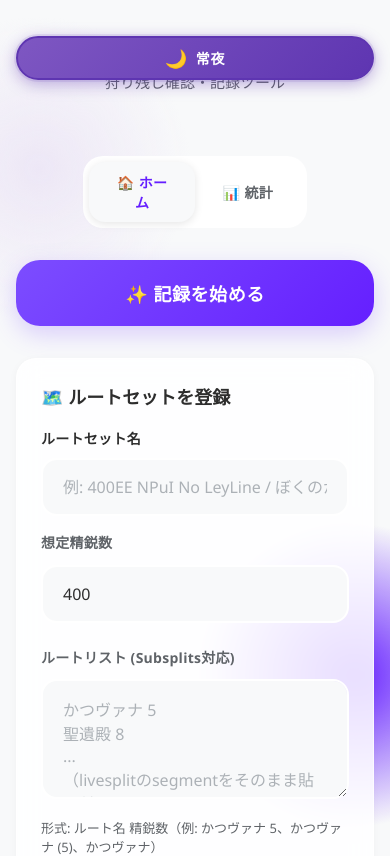
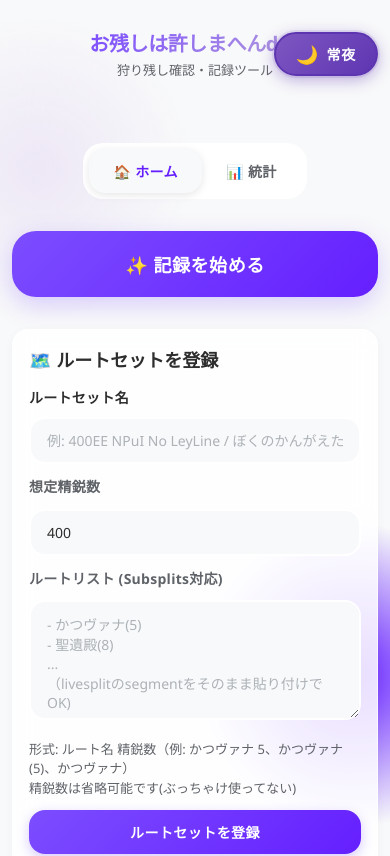
Before and after one commit to semaruebi/onokoshi, a React (Vite) app: page / in a window 390 px wide. Shown: the top 856 px of the page. Built offline with nearby package versions, Linux system fonts and the light colour scheme; a web font is replaced by a local one.

Commit message:
feat: Add Run Editor component with route management, interactive elements, and completion feedback.

```diff
--- a/src/App.tsx
+++ b/src/App.tsx
@@ -260,7 +260,7 @@ function App() {
           <div style={{ marginBottom: '32px', textAlign: 'center' }}>
             <button
               onClick={handleCreateNewRun}
-              className="primary-button"
+              className="primary-button full-width-mobile"
               style={{
                 width: '100%',
                 maxWidth: '400px',
--- a/src/components/RouteForm.tsx
+++ b/src/components/RouteForm.tsx
@@ -45,17 +45,18 @@ export const RouteForm = ({ onRouteAdded }: RouteFormProps) => {
       <form onSubmit={handleSubmit}>
         <div className="input-field-container" style={{ marginBottom: '16px' }}>
           <label style={{ display: 'block', marginBottom: '8px', fontWeight: 600, color: '#555' }}>
-          ルートリスト (Subsplits対応)
+            ルートリスト (Subsplits対応)
           </label>
           <textarea
             value={routeText}
             onChange={(e) => setRouteText(e.target.value)}
-            placeholder="かつヴァナ 5&#10;聖遺殿 8&#10;...&#10;（livesplitのsegmentをそのまま貼り付けでOK)"
+            placeholder="- かつヴァナ(5)&#10;- 聖遺殿(8)&#10;...&#10;（livesplitのsegmentをそのまま貼り付けでOK)"
             style={{ width: '100%', minHeight: '150px' }}
             className="input-interactive"
           />
           <div style={{ marginTop: '8px', fontSize: '14px', color: '#666' }}>
             形式: ルート名 精鋭数（例: かつヴァナ(5)）
+            精鋭数は省略可能です(ぶっちゃけ使ってない)
           </div>
         </div>
         <button
--- a/src/components/RouteSetForm.tsx
+++ b/src/components/RouteSetForm.tsx
@@ -93,13 +93,13 @@ export const RouteSetForm = ({ onRouteSetAdded }: RouteSetFormProps) => {
           <textarea
             value={routeText}
             onChange={(e) => setRouteText(e.target.value)}
-            placeholder="かつヴァナ 5&#10;聖遺殿 8&#10;...&#10;（livesplitのsegmentをそのまま貼り付けでOK)"
+            placeholder="- かつヴァナ(5)&#10;- 聖遺殿(8)&#10;...&#10;（livesplitのsegmentをそのまま貼り付けでOK)"
             style={{ minHeight: '120px' }}
             className="input-interactive"
           />
           <div style={{ marginTop: '12px', fontSize: '13px', color: 'var(--text-200)', lineHeight: '1.5' }}>
             形式: ルート名 精鋭数（例: かつヴァナ 5、かつヴァナ (5)、かつヴァナ）<br />
-            精鋭数は省略可能です
+            精鋭数は省略可能です(ぶっちゃけ使ってない)
           </div>
         </div>
         <button
--- a/src/components/RouteSetSelector.tsx
+++ b/src/components/RouteSetSelector.tsx
@@ -163,16 +163,28 @@ export const RouteSetSelector = ({ routeSets, onSelect, onCancel, onRouteSetDele
 
   return (
     <div style={{ maxWidth: '900px', margin: '0 auto' }}>
-      <div style={{ display: 'flex', justifyContent: 'space-between', alignItems: 'center', marginBottom: '32px' }}>
-        <div>
-          <h2 style={{ color: 'var(--text-100)', fontSize: '24px', fontWeight: '800', marginBottom: '4px' }}>
+      <div style={{ display: 'flex', justifyContent: 'space-between', alignItems: 'center', marginBottom: '24px' }}>
+        <div style={{ minWidth: 0 }}>
+          <h2 style={{
+            color: 'var(--text-100)',
+            fontSize: '20px',
+            fontWeight: '800',
+            marginBottom: '4px',
+            whiteSpace: 'nowrap',
+            overflow: 'hidden',
+            textOverflow: 'ellipsis'
+          }}>
             🗺️ ルートセットを選択
           </h2>
-          <p style={{ color: 'var(--text-200)', fontSize: '14px' }}>
-            本日のハントに使用するルートを選んでください
+          <p style={{ color: 'var(--text-200)', fontSize: '13px', overflow: 'hidden', textOverflow: 'ellipsis', whiteSpace: 'nowrap' }}>
+            今日走ったルートを選んでください
           </p>
         </div>
-        <button onClick={onCancel} className="secondary-button">
+        <button
+          onClick={onCancel}
+          className="secondary-button"
+          style={{ padding: '8px 16px', minHeight: '40px', fontSize: '13px', flexShrink: 0, marginLeft: '12px' }}
+        >
           キャンセル
         </button>
       </div>
--- a/src/components/RunEditor.tsx
+++ b/src/components/RunEditor.tsx
@@ -120,7 +120,7 @@ export const RunEditor = ({ run, onSave, onCancel }: RunEditorProps) => {
     <div className={isCompleted ? 'animate-pop-in' : 'animate-slide-in'}>
       {/* メインカード - スクロール追従 */}
       <div
-        className="card"
+        className="card sticky-header-card"
         style={{
           marginBottom: '16px',
           border: '1px solid var(--primary-100)',
@@ -134,7 +134,7 @@ export const RunEditor = ({ run, onSave, onCancel }: RunEditorProps) => {
         }}
       >
         {/* ボタンバー */}
-        <div style={{
+        <div className="button-bar" style={{
           display: 'flex',
           gap: '8px',
           marginBottom: '12px',
@@ -157,7 +157,7 @@ export const RunEditor = ({ run, onSave, onCancel }: RunEditorProps) => {
           </button>
         </div>
         {/* RUN名 */}
-        <div className="input-field-container" style={{ marginBottom: '16px' }}>
+        <div className="input-field-container run-name-container" style={{ marginBottom: '16px' }}>
           <input
             type="text"
             value={runName}
@@ -177,7 +177,7 @@ export const RunEditor = ({ run, onSave, onCancel }: RunEditorProps) => {
         </div>
 
         {/* 最終結果 - コンパクト版 */}
-        <div style={{
+        <div className="final-count-container" style={{
           display: 'flex',
           justifyContent: 'center',
           alignItems: 'center',
@@ -190,7 +190,7 @@ export const RunEditor = ({ run, onSave, onCancel }: RunEditorProps) => {
             <div style={{ fontSize: '11px', color: 'var(--text-200)', marginBottom: '4px', fontWeight: 700, letterSpacing: '0.05em' }}>
               FINAL COUNT
             </div>
-            <div style={{
+            <div className="final-count-value" style={{
               fontSize: '48px',
               fontWeight: '800',
               background: 'linear-gradient(135deg, var(--primary-100) 0%, var(--accent-200) 100%)',
@@ -212,12 +212,12 @@ export const RunEditor = ({ run, onSave, onCancel }: RunEditorProps) => {
         </div>
 
         {/* 入力フィールド - 2x2グリッド */}
-        <div style={{
+        <div className="stats-grid" style={{
           display: 'grid',
           gridTemplateColumns: 'repeat(2, 1fr)',
           gap: '12px',
         }}>
-          <div className="input-field-container">
+          <div className="input-field-container compact-input-container">
             <label style={{ fontSize: '13px' }}>想定精鋭数</label>
             <input
               type="number"
@@ -227,9 +227,9 @@ export const RunEditor = ({ run, onSave, onCancel }: RunEditorProps) => {
               style={{ textAlign: 'center', fontWeight: 'bold' }}
             />
           </div>
-          <div>
+          <div className="compact-input-container">
             <label style={{ fontSize: '13px' }}>狩り残し総数</label>
-            <div style={{
+            <div className="stat-display" style={{
               padding: '14px 16px',
               background: totalRemaining > 0 ? 'rgba(255, 107, 107, 0.1)' : 'rgba(76, 175, 80, 0.1)',
               borderRadius: '12px',
@@ -243,7 +243,7 @@ export const RunEditor = ({ run, onSave, onCancel }: RunEditorProps) => {
               {totalRemaining}
             </div>
           </div>
-          <div className="input-field-container">
+          <div className="input-field-container compact-input-container">
             <label style={{ fontSize: '13px' }}>鶴観不足分</label>
             <input
               type="number"
@@ -253,7 +253,7 @@ export const RunEditor = ({ run, onSave, onCancel }: RunEditorProps) => {
               style={{ textAlign: 'center' }}
             />
           </div>
-          <div className="input-field-container">
+          <div className="input-field-container compact-input-container">
             <label style={{ fontSize: '13px' }}>アドリブ追加数</label>
             <input
               type="number"
--- a/src/index.css
+++ b/src/index.css
@@ -383,19 +383,102 @@ label {
 /* レスポンシブ */
 @media (max-width: 768px) {
   body {
-    padding: 16px;
+    padding: 12px;
   }
 
   .card {
-    padding: 24px;
-    border-radius: 20px;
+    padding: 16px;
+    border-radius: 16px;
+    margin-bottom: 16px;
   }
 
   h1 {
-    font-size: 22px !important;
+    font-size: 20px !important;
+    margin-bottom: 4px !important;
+  }
+
+  h2 {
+    font-size: 18px !important;
+    margin-bottom: 12px !important;
+  }
+
+  p {
+    font-size: 13px !important;
+  }
+
+  .input-field-container {
+    margin-bottom: 12px !important;
   }
 
   button {
-    width: 100%; /* モバイルでは全幅ボタンが押しやすい */
+    padding: 10px 20px;
+    min-height: 44px;
+    font-size: 14px;
+  }
+
+  input, textarea, select {
+    padding: 12px 16px;
+    font-size: 14px;
+  }
+
+  /* ボタンの全幅強制を削除し、必要な箇所のみ適用するように変更 */
+  /* button.primary-button, button.secondary-button {
+    width: 100%;
+    justify-content: center;
+  } */
+
+  .full-width-mobile {
+    width: 100% !important;
+    justify-content: center;
+  }
+
+  /* RunEditor Sticky Header Mobile Optimization */
+  .sticky-header-card {
+    padding: 12px !important;
+    margin-bottom: 12px !important;
+  }
+
+  .sticky-header-card .button-bar {
+    margin-bottom: 8px !important;
+  }
+
+  .run-name-container {
+    margin-bottom: 8px !important;
+  }
+
+  .sticky-header-card input[type="text"] {
+    font-size: 15px !important;
+    padding: 8px 12px !important;
+  }
+
+  .final-count-container {
+    padding: 8px !important;
+    margin-bottom: 8px !important;
+    min-height: auto;
+  }
+
+  .final-count-value {
+    font-size: 32px !important;
+    margin-bottom: 0 !important;
+    line-height: 1.2 !important;
+  }
+
+  .stats-grid {
+    gap: 8px !important;
+  }
+
+  .compact-input-container label {
+    font-size: 10px !important;
+    margin-bottom: 2px !important;
+  }
+
+  .compact-input-container input,
+  .compact-input-container .stat-display {
+    padding: 4px 8px !important;
+    height: 32px !important; /* 入力欄の高さを抑える */
+    font-size: 14px !important;
+    display: flex;
+    align-items: center;
+    justify-content: center;
   }
 }
```
